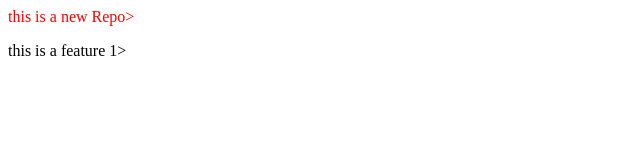
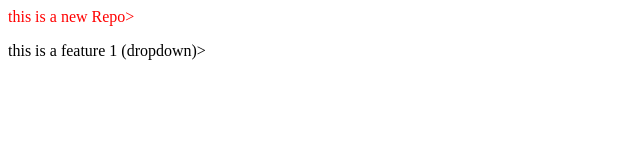
Before and after one commit to Teerthesh-Meda/localRepo, a plain HTML site: page index.html in a window 1280 px wide. Shown: the full height of the page, 0-640 px from the left. Drawn offline with Linux system fonts and the light colour scheme.

Commit message:
add dropdown

```diff
--- a/index.html
+++ b/index.html
@@ -1,2 +1,2 @@
 <p style="color : red">this is a new Repo></p>
- <P>this is a feature 1></P>
+ <P>this is a feature 1 (dropdown)></P>
```
